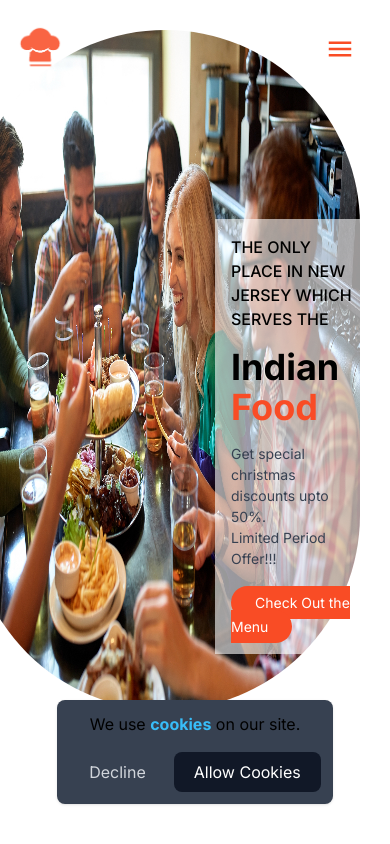
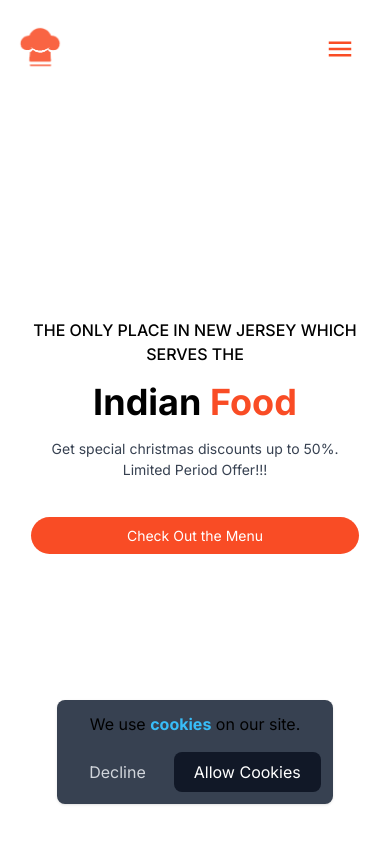
Before and after one commit to Krish195/final-project601, a Next.js app: page / in a window 390 px wide. Shown: the top 844 px of the page. Built offline with nearby package versions, Linux system fonts and the light colour scheme.

Commit message:
Making the design Responsive

```diff
--- a/src/app/components/Hero.tsx
+++ b/src/app/components/Hero.tsx
@@ -6,31 +6,34 @@ const Hero = () => {
   return (
     <div className="relative min-h-screen">
       <Image
-        className="lg:w-[580px] xl:w-[620px] h-[680px] absolute right-0 top-0 -z-10 rounded-full" style={{ marginTop: '30px', marginRight: '30px'}}
+        className="hidden lg:block lg:w-[580px] xl:w-[620px] h-[680px] absolute right-0 top-0 -z-10 rounded-full"
+        style={{ marginTop: '30px', marginRight: '30px' }}
         src="/restaurant.jpeg"
         width={1000}
         height={600}
         alt="hero_bg"
       />
+
       <Navbar />
 
-      <div className="container h-[calc(100vh-120px)] grid items-center" >
-        <div className="space-y-4 bg-[#ffffff98] w-fit p-4" style={{ marginLeft: '200px' }}>
-          <p className="uppercase font-medium">The only place in New Jersey which serves the</p>
-          <h2 className="text-4xl sm:text-6xl font-bold">
+      <div className="container h-[calc(100vh-120px)] grid items-center justify-center sm:justify-start">
+    <div className="space-y-4 bg-[#ffffff98] w-fit p-4 mx-auto sm:mx-0 sm:ml-[200px]">
+      <p className="uppercase font-medium text-center sm:text-left">The only place in New Jersey which serves the</p>
+      <h2 className="text-4xl sm:text-6xl font-bold text-center sm:text-left">
         Indian <span className="text-accent">Food</span>
       </h2>
-          <p className="text-gray-700 text-[14px] sm:text-[16px]">
-            Get special christmas discounts upto 50%.
+      <p className="text-gray-700 text-[14px] sm:text-[16px] text-center sm:text-left">
+        Get special christmas discounts up to 50%.
         <br /> Limited Period Offer!!!
         <br />
         <br />
       </p>
-          <a href="#feature" className="bg-accent text-white px-6 py-2 rounded-3xl text-[14px] sm:text-[16px]">
+      <a href="#feature" className="bg-accent text-white px-6 py-2 rounded-3xl text-[14px] sm:text-[16px] block mx-auto sm:inline-block text-center">
         Check Out the Menu
       </a>
     </div>
 </div>
+
     </div>
   );
 };
```
Also changed, not shown: 1 other file (tests, documents, lock files or other folders). Lines whose indentation alone changed are shown as unchanged.
